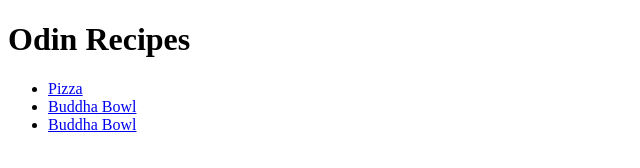
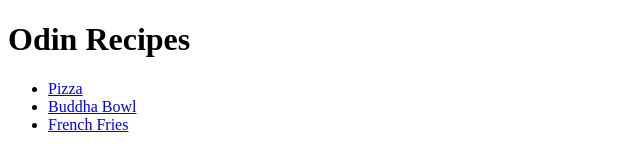
Before and after one commit to Ebenmars/odin-recipes, a plain HTML site: page index.html in a window 1280 px wide. Shown: the full height of the page, 0-640 px from the left. Drawn offline with Linux system fonts and the light colour scheme.

Commit message:
Update index.html

```diff
--- a/index.html
+++ b/index.html
@@ -11,7 +11,7 @@
     <ul>
         <li><a href="./recipes/pizza.html">Pizza</a></li>
         <li><a href="./recipes/buddha-bowl.html">Buddha Bowl</a></li>
-        <li><a href="./recipes/french-fries.html">Buddha Bowl</a></li>
+        <li><a href="./recipes/french-fries.html">French Fries</a></li>
     </ul>
 
 </body>
```
